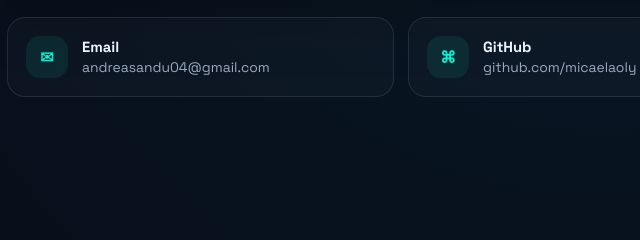
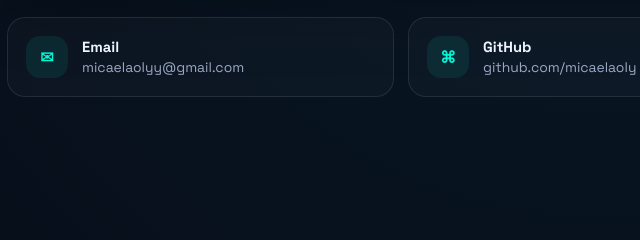
Before and after one commit to micaelaoly/micaelaoly.github.io, a plain HTML site: page index.html in a window 1280 px wide. Shown: the part 4054-4294 px from the top of the page, 39-679 px from the left. Drawn offline with Linux system fonts and the light colour scheme.

Commit message:
Update index.html

```diff
--- a/index.html
+++ b/index.html
@@ -1006,7 +1006,7 @@
                 <li><a href="#achievements">Logros</a></li>
                 <li><a href="#contact">Contacto</a></li>
             </ul>
-            <div class="nav-cta"><a class="icon-btn" href="mailto:andreasandu04@gmail.com"
+            <div class="nav-cta"><a class="icon-btn" href="mailto:micaelaolyy@gmail.com"
                     aria-label="Email">✉</a><button class="icon-btn mobile-menu" id="menuBtn"
                     aria-label="Menu">☰</button></div>
         </nav>
@@ -1025,7 +1025,7 @@
                         hardening y análisis de tráfico de red</p>
                     <div class="hero-actions reveal" style="transition-delay:.24s"><a class="btn btn-primary"
                             href="#projects">Ver proyectos →</a><a class="btn btn-ghost"
-                            href="mailto:andreasandu04@gmail.com">Contactar ✉</a><a class="btn btn-ghost"
+                            href="mailto:micaelaolyy@gmail.com">Contactar ✉</a><a class="btn btn-ghost"
                             href="https://github.com/micaelaoly" target="_blank">GitHub</a></div>
 
                 </div>
@@ -1266,12 +1266,12 @@
                 <div>
                     <h2>¿Tienes una oportunidad o proyecto en mente?</h2>
                     <p>Estoy abierta a nuevas oportunidades relacionadas con la ciberseguridad </p>
-                </div><a class="btn btn-primary" href="mailto:andreasandu04@gmail.com">Hablemos ✉</a>
+                </div><a class="btn btn-primary" href="mailto:micaelaolyy@gmail.com">Hablemos ✉</a>
             </div>
             <div class="container" style="margin-top:18px">
                 <div class="contact-grid"><a class="contact-card tilt-card"
-                        href="mailto:andreasandu04@gmail.com"><i>✉</i>
-                        <div><b>Email</b><span>andreasandu04@gmail.com</span></div>
+                        href="mailto:micaelaolyy@gmail.com"><i>✉</i>
+                        <div><b>Email</b><span>micaelaolyy@gmail.com</span></div>
                     </a><a class="contact-card tilt-card" target="_blank" href="https://github.com/micaelaoly"><i>⌘</i>
                         <div><b>GitHub</b><span>github.com/micaelaoly</span></div>
                     </a>
```
